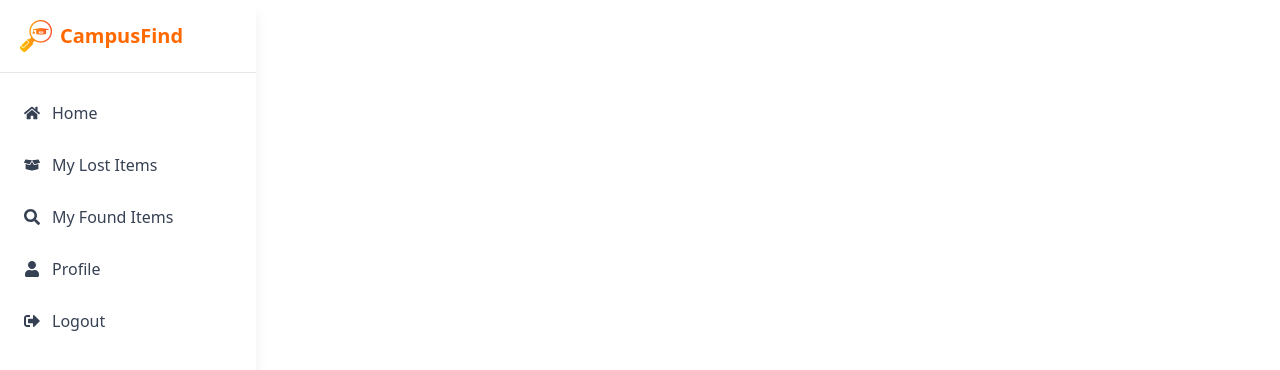
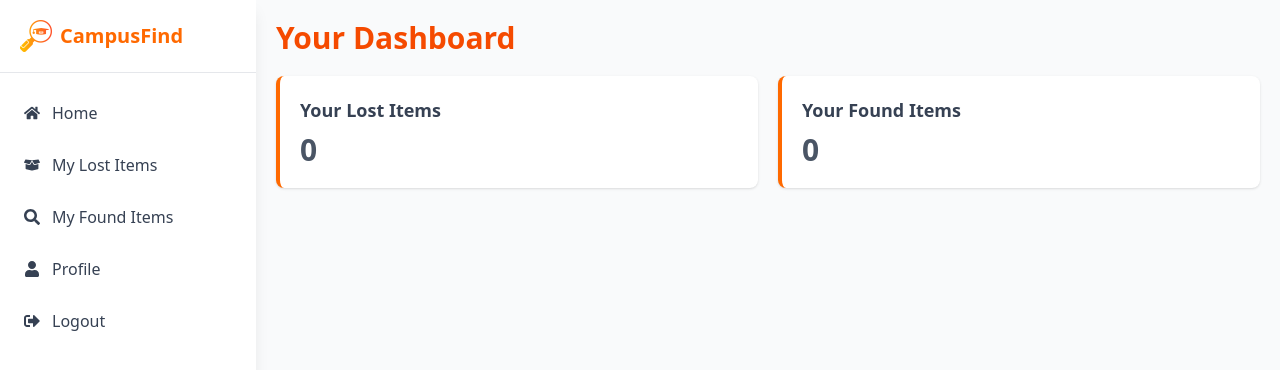
Before and after one commit to Suchitra-Sahoo/Smart-Lost-and-Found-System, a React (Vite) app in the folder Frontend/: page /user-dashboard in a window 1280 px wide. Shown: the top 370 px of the page. Built offline with nearby package versions, Linux system fonts and the light colour scheme; no server answers; sample sign-in values are in the browser's storage.

Commit message:
added stats of user for dashboard

```diff
--- /dev/null
+++ b/Frontend/src/components/user-dashboard/TopSectionUser.jsx
@@ -0,0 +1,49 @@
+import React, { useEffect, useState } from "react";
+import axios from "axios";
+import API_BASE_URL from "../../config";
+
+const TopSectionUser = () => {
+  const [lostItems, setLostItems] = useState(0);
+  const [foundItems, setFoundItems] = useState(0);
+
+  useEffect(() => {
+    const fetchData = async () => {
+      try {
+        const token = localStorage.getItem("token");
+        if (!token) throw new Error("User token not found");
+
+        const config = { headers: { Authorization: `Bearer ${token}` } };
+
+        const lostRes = await axios.get(`${API_BASE_URL}/items/my-lost-items`, config);
+        const foundRes = await axios.get(`${API_BASE_URL}/items/my-found-items`, config);
+
+        setLostItems(lostRes.data.items.length);
+        setFoundItems(foundRes.data.items.length);
+      } catch (err) {
+        console.error("Error fetching user dashboard data:", err.response?.data || err.message);
+      }
+    };
+
+    fetchData();
+  }, []);
+
+  return (
+    <div>
+      <h1 className="text-3xl font-bold mb-5 text-orange-600">Your Dashboard</h1>
+
+      <div className="grid grid-cols-1 md:grid-cols-2 gap-5">
+        <div className="bg-white p-5 rounded-lg shadow hover:shadow-lg transition-shadow border-l-4 border-orange-500">
+          <h2 className="text-lg font-semibold text-gray-700">Your Lost Items</h2>
+          <p className="text-3xl font-bold mt-2 text-gray-600">{lostItems}</p>
+        </div>
+
+        <div className="bg-white p-5 rounded-lg shadow hover:shadow-lg transition-shadow border-l-4 border-orange-500">
+          <h2 className="text-lg font-semibold text-gray-700">Your Found Items</h2>
+          <p className="text-3xl font-bold mt-2 text-gray-600">{foundItems}</p>
+        </div>
+      </div>
+    </div>
+  );
+};
+
+export default TopSectionUser;
--- a/Frontend/src/pages/Dashboard.jsx
+++ b/Frontend/src/pages/Dashboard.jsx
@@ -1,12 +1,24 @@
-import React from 'react'
-import Sidebar from '../components/user-dashboard/Sidebar'
+import React from "react";
+import { Routes, Route } from "react-router-dom";
+import Sidebar from "../components/user-dashboard/Sidebar";
+import TopSectionUser from "../components/user-dashboard/TopSectionUser";
+// Import other user pages if any
 
-function Dashboard() {
+function UserDashboard() {
   return (
-    <>
-    <Sidebar />
-    </>
-  )
+    <div className="flex">
+      {/* Sidebar */}
+      <Sidebar />
+
+      {/* Right content */}
+      <div className="flex-1 bg-gray-50 min-h-screen p-5 md:ml-64">
+        <Routes>
+          <Route path="/" element={<TopSectionUser />} />
+          {/* Add more routes for user pages if needed */}
+        </Routes>
+      </div>
+    </div>
+  );
 }
 
-export default Dashboard
+export default UserDashboard;
```
